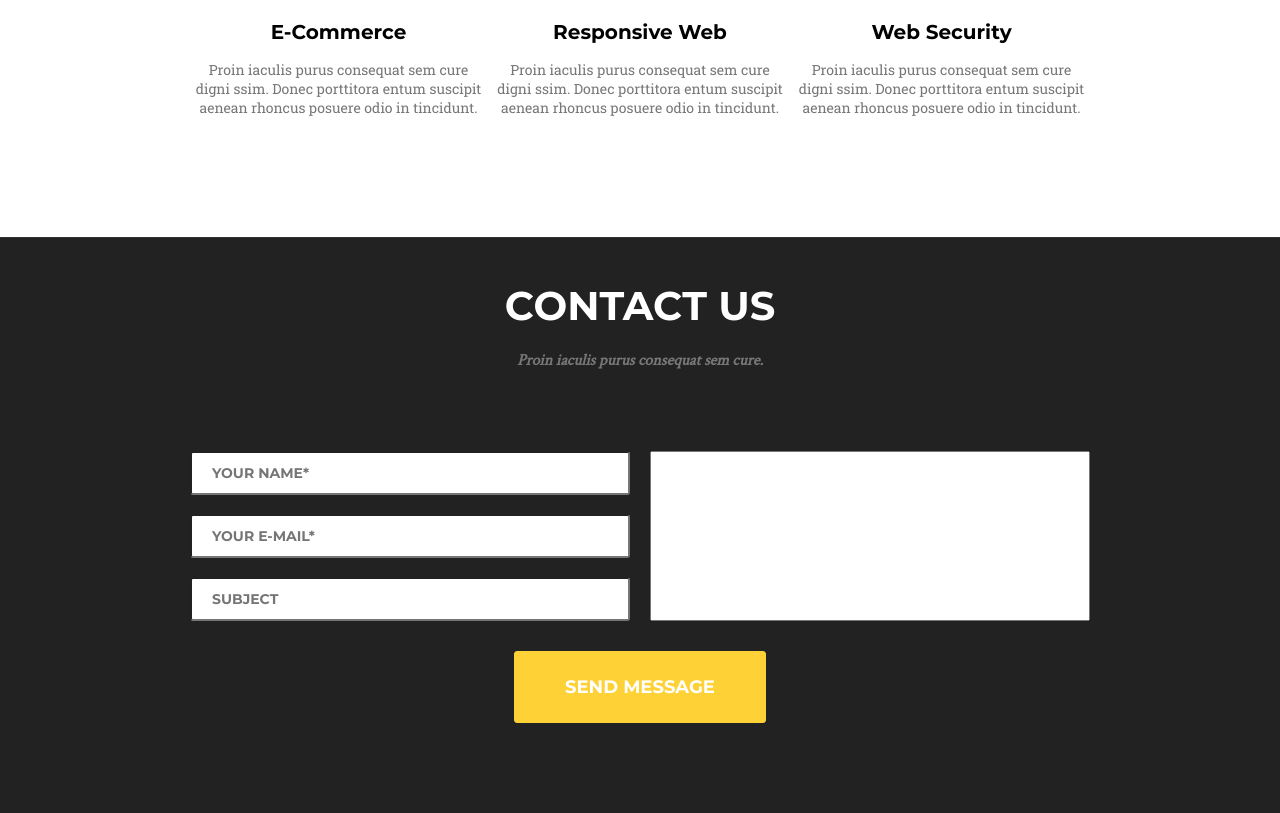
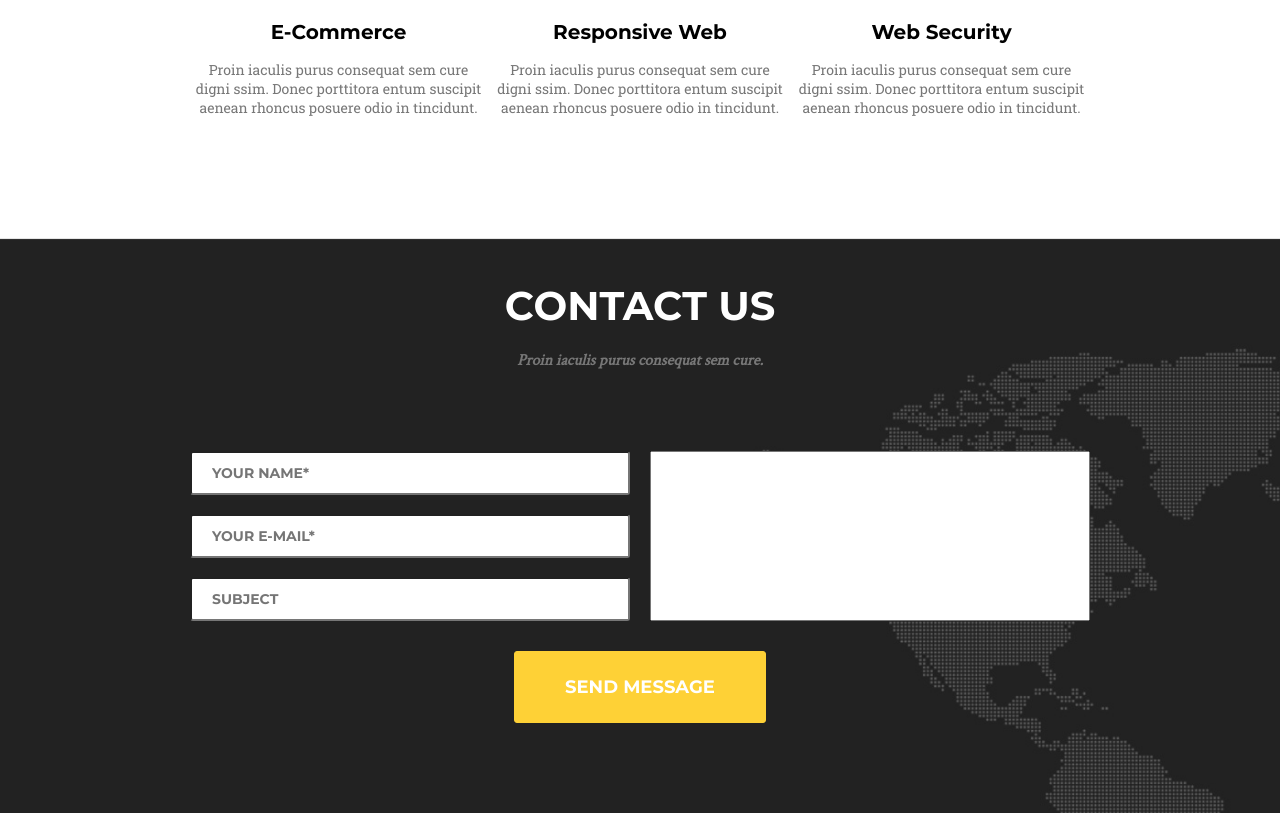
Before and after one commit to sashakhandus/goit-fe-course, a web app: file html-css/module-07/index.html in a window 1280 px wide. Shown: the part 1107-1920 px from the top of the page. Run offline with its HTML, style and script files only (its server is not run), Linux system fonts and the light colour scheme.

Commit message:
12-02-2018 06-52

```diff
--- a/html-css/module-07/css/contact-us.css
+++ b/html-css/module-07/css/contact-us.css
@@ -1,10 +1,11 @@
 .contact-us {
-    background: url("../img/bg-02.png");
-    background-repeat: no-repeat;
+    background: url("../img/bg-03.png") no-repeat;
     background-size: cover;
     padding-top: 2.75rem;
     padding-bottom: 5.625rem;
 }
+
+
 
 .contact-us h3 {
     font-family: Montserrat;
```
Also changed, not shown: html-css/module-07/img/bg-03.jpg (added), html-css/module-07/img/bg-03.png (added), html-css/module-07/img/bg-map.png (added), 1 other file.
